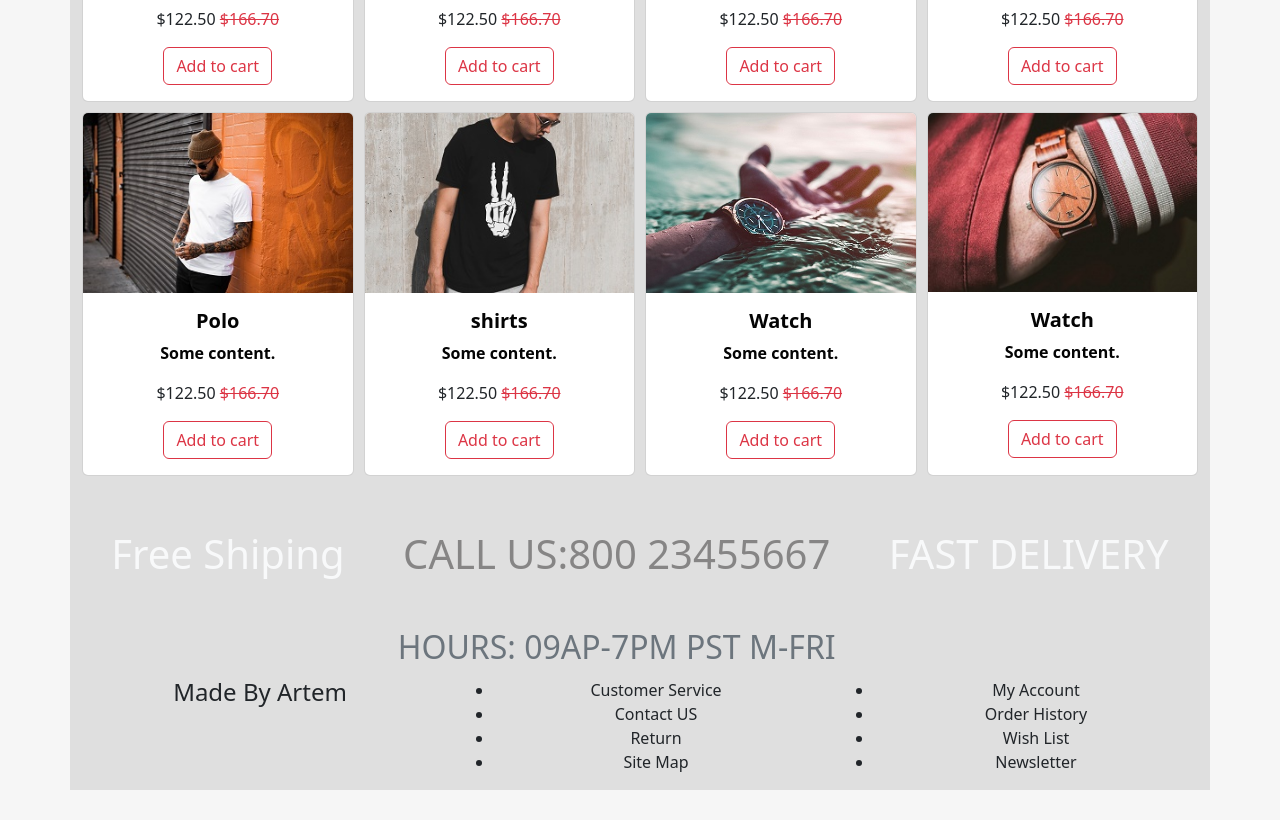
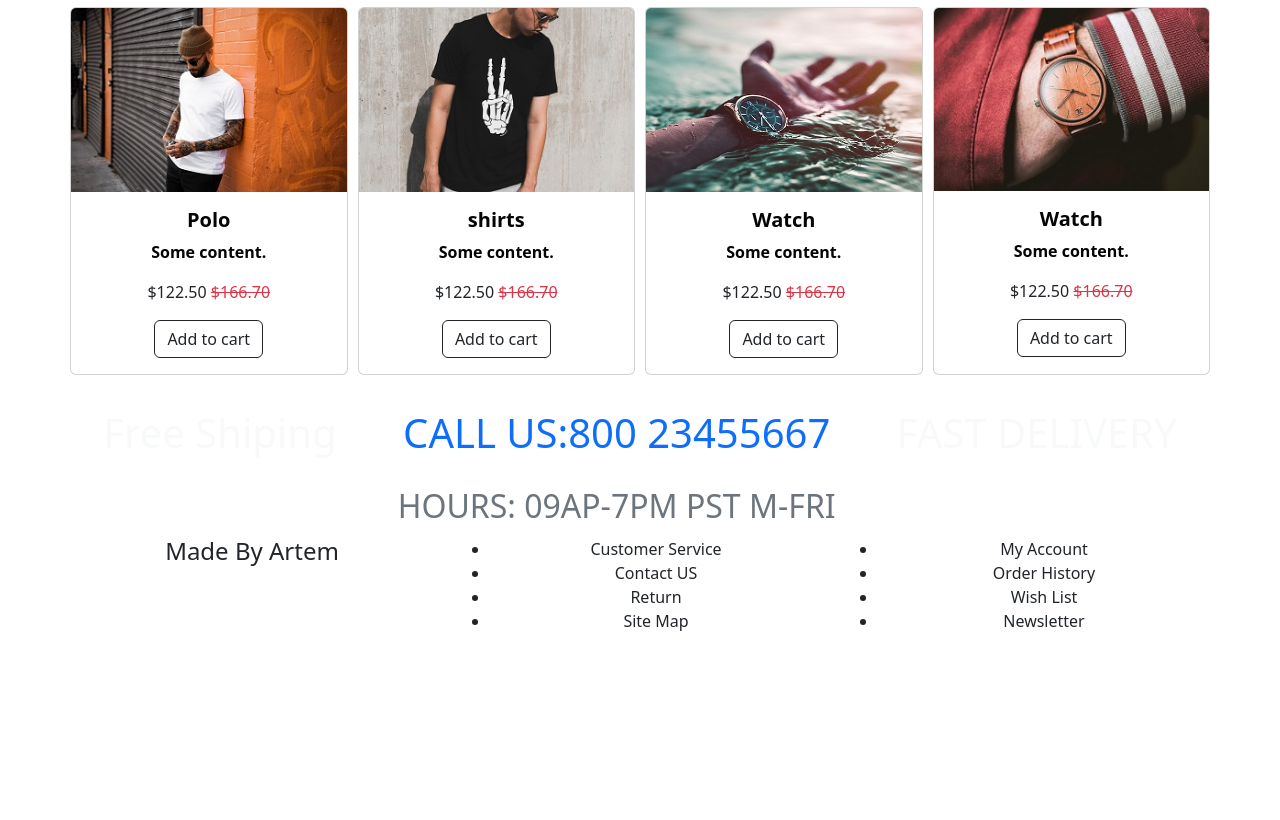
Before and after one commit to kov7un/Clothes, a plain HTML site: page index.html in a window 1280 px wide. Shown: the part 1300-2120 px from the top of the page. After the commit the page ends 1949 px from the top, so only its background shows below. Drawn offline with nearby package versions, Linux system fonts and the light colour scheme; files whose address does not match are found by name.

Commit message:
recovery

```diff
--- a/assets/css/style.css
+++ b/assets/css/style.css
@@ -1,28 +1,22 @@
 body {
-    margin: 30px;
+    margin: 0px;
     text-align: center;
-    background-color: rgb(246, 246, 246);
 
 }
 
 .container {
-    background-color: rgb(223, 223, 223);
+    width: 100%;
+
 }
 
 .nawi {
     color: #fff;
-
 }
 
 main>div>img {
     width: 100%;
 }
 
-.grid {
-    display: grid;
-    grid-template-columns: 1fr 1fr 1fr;
-    gap: 15px;
-}
 
 .one {
     text-align: justify;
@@ -37,6 +31,14 @@ main>div>img {
     color: rgb(255, 255, 255);
 }
 
+.card {
+    width: 100%;
+}
+
+a {
+    text-decoration: none;
+}
+
 .card:hover {
     transition: 0.6s;
     transform: scale(1.05);
@@ -45,15 +47,6 @@ main>div>img {
 .card-text {
     color: rgb(4, 4, 4);
     font-weight: 700;
-}
-
-.grid2 {
-    display: grid;
-    grid-template-columns: repeat(4, 1fr);
-    grid-template-rows: repeat(2, 1fr);
-    grid-row-gap: 10px;
-    gap: 10px;
-
 }
 
 span {
@@ -74,7 +67,33 @@ span {
 
 h1 {
     text-align: start;
-    margin: 30px 0px;
+    margin: 10px 0px;
     padding: 20px;
     color: rgb(134, 133, 133);
 }
+
+#gridbox {
+    display: grid;
+    width: 100%;
+    min-height: 100vh;
+    grid-template-columns: 1fr;
+    grid-template-rows: auto 1fr auto auto;
+}
+
+@media (min-width:520px) {
+    #grid {
+        display: grid;
+        grid-template-columns: 1fr 1fr 1fr;
+        gap: 10px;
+    }
+
+    #grid2 {
+        display: grid;
+        grid-template-columns: repeat(4, 1fr);
+        grid-template-rows: repeat(2, 1fr);
+        grid-row-gap: 10px;
+        gap: 10px;
+
+
+    }
+}
--- a/index.html
+++ b/index.html
@@ -15,10 +15,10 @@
 </head>
 
 <body>
-  <div class="container d-flex flex-column gap-1">
+  <div class="container p-0 gap-1" id="gridbox">
     <header>
       <h1>Men's Clothes</h1>
-      <div class="navbar bg-dark p-3">
+      <div class="navbar bg-dark">
         <a class="active" href="#"><i class="nawi fa fa-fw fa-home"></i>
           <font color="white">Home</font>
         </a>
@@ -33,10 +33,10 @@
         </a>
       </div>
     </header>
+    <!-- /*main*/ -->
     <main>
-      <nav class="navbar navbar-expand-lg text-light bg-dark">
-        <div class="container-fluid">
-
+      <nav class="navbar text-light bg-dark p-0 m-0">
+        <div class="container-fluid ">
           <a class="navbar-brand" href="#">Tops</a>
           <a class="navbar-brand" href="#">Sweaters</a>
           <a class="navbar-brand" href="#">Jeans</a>
@@ -47,11 +47,11 @@
           <button class="navbar-toggler" type="button" data-bs-toggle="collapse" data-bs-target="#navbarNav"
             aria-controls="navbarNav" aria-expanded="false" aria-label="Toggle navigation">
             <span class="navbar-toggler-icon"></span>
-
         </div>
       </nav>
+      <!-- /*nav*/ -->
       <div><img src="./assets/img/means.jpg" alt=""></div>
-      <div class="grid mt-4">
+      <div class="m-0 p-0" id="grid">
         <div class="card">
           <img src="./assets/img/bags.jpeg" class="card-img" alt="...">
           <div class="card-img-overlay one">
@@ -74,14 +74,14 @@
           </div>
         </div>
       </div>
-      <div class="grid2 mt-5">
+      <div class="mt-5" id="grid2">
         <div class="card">
           <img src="./assets/img/cap.jpg" class="card-img-top" alt="...">
           <div class="card-body">
             <h5 class="card-text">Cap</h5>
             <p class="card-text">Some content.</p>
             <p>$122.50 <span class="text-danger"> $166.70</span></p>
-            <a href="#" class="btn btn-outline-danger">Add to cart</a>
+            <a href="#" class="btn btn-outline-dark">Add to cart</a>
           </div>
         </div>
         <div class="card">
@@ -90,7 +90,7 @@
             <h5 class="card-text">Sunglasses</h5>
             <p class="card-text">Some content.</p>
             <p>$122.50 <span class="text-danger"> $166.70</span></p>
-            <a href="#" class="btn btn-outline-danger">Add to cart</a>
+            <a href="#" class="btn btn-outline-dark">Add to cart</a>
           </div>
         </div>
         <div class="card">
@@ -99,7 +99,7 @@
             <h5 class="card-text">Nike</h5>
             <p class="card-text">Some content.</p>
             <p>$122.50 <span class="text-danger"> $166.70</span></p>
-            <a href="#" class="btn btn-outline-danger">Add to cart</a>
+            <a href="#" class="btn btn-outline-dark">Add to cart</a>
           </div>
         </div>
         <div class="card">
@@ -108,7 +108,7 @@
             <h5 class="card-text">Pants</h5>
             <p class="card-text">Some content.</p>
             <p>$122.50 <span class="text-danger"> $166.70</span></p>
-            <a href="#" class="btn btn-outline-danger">Add to cart</a>
+            <a href="#" class="btn btn-outline-dark">Add to cart</a>
           </div>
         </div>
         <div class="card">
@@ -117,7 +117,7 @@
             <h5 class="card-text">Polo</h5>
             <p class="card-text">Some content.</p>
             <p>$122.50 <span class="text-danger"> $166.70</span></p>
-            <a href="#" class="btn btn-outline-danger">Add to cart</a>
+            <a href="#" class="btn btn-outline-dark">Add to cart</a>
           </div>
         </div>
         <div class="card">
@@ -126,7 +126,7 @@
             <h5 class="card-text">shirts</h5>
             <p class="card-text">Some content.</p>
             <p>$122.50 <span class="text-danger"> $166.70</span></p>
-            <a href="#" class="btn btn-outline-danger">Add to cart</a>
+            <a href="#" class="btn btn-outline-dark">Add to cart</a>
           </div>
         </div>
         <div class="card">
@@ -135,7 +135,7 @@
             <h5 class="card-text">Watch</h5>
             <p class="card-text">Some content.</p>
             <p>$122.50 <span class="text-danger"> $166.70</span></p>
-            <a href="#" class="btn btn-outline-danger">Add to cart</a>
+            <a href="#" class="btn btn-outline-dark">Add to cart</a>
           </div>
         </div>
         <div class="card">
@@ -144,7 +144,7 @@
             <h5 class="card-text">Watch</h5>
             <p class="card-text">Some content.</p>
             <p>$122.50 <span class="text-danger"> $166.70</span></p>
-            <a href="#" class="btn btn-outline-danger">Add to cart</a>
+            <a href="#" class="btn btn-outline-dark">Add to cart</a>
           </div>
         </div>
       </div>
@@ -156,18 +156,18 @@
     <footer class="d-flex justify-content-around Shiping">
       <h1 class="text-light">Free Shiping</h1>
       <div>
-        <H1>CALL US:800 23455667</H1>
+        <H1><a href="">CALL US:800 23455667</a> </H1>
         <H2 class="text-secondary">HOURS: 09AP-7PM PST M-FRI</H2>
       </div>
       <H1 class="text-light">FAST DELIVERY</H1>
     </footer>
     <div class="row">
 
-      <div class="col-md-4">
+      <div class="col">
         <h4>Made By Artem</h4>
 
       </div>
-      <div class="col-md-4">
+      <div class="col">
         <ul>
           <li>Customer Service</li>
           <li>Contact US</li>
@@ -176,11 +176,9 @@
         </ul>
 
       </div>
-      <div class="col-md-4">
+      <div class="col">
         <ul>
-          <li>
-            My Account
-          </li>
+          <li> My Account</li>
           <li>Order History</li>
           <li>Wish List</li>
           <li>Newsletter</li>
```
